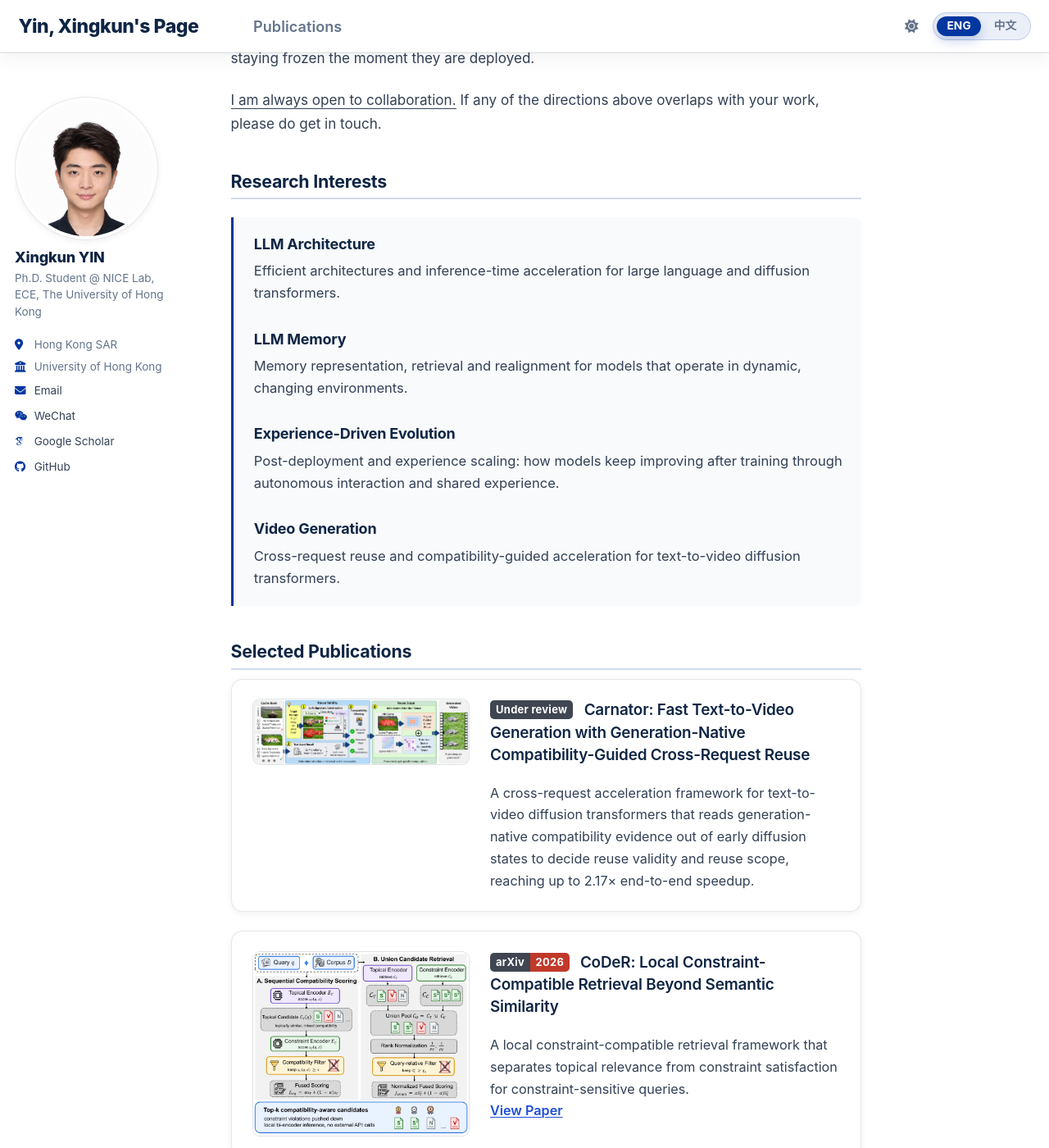
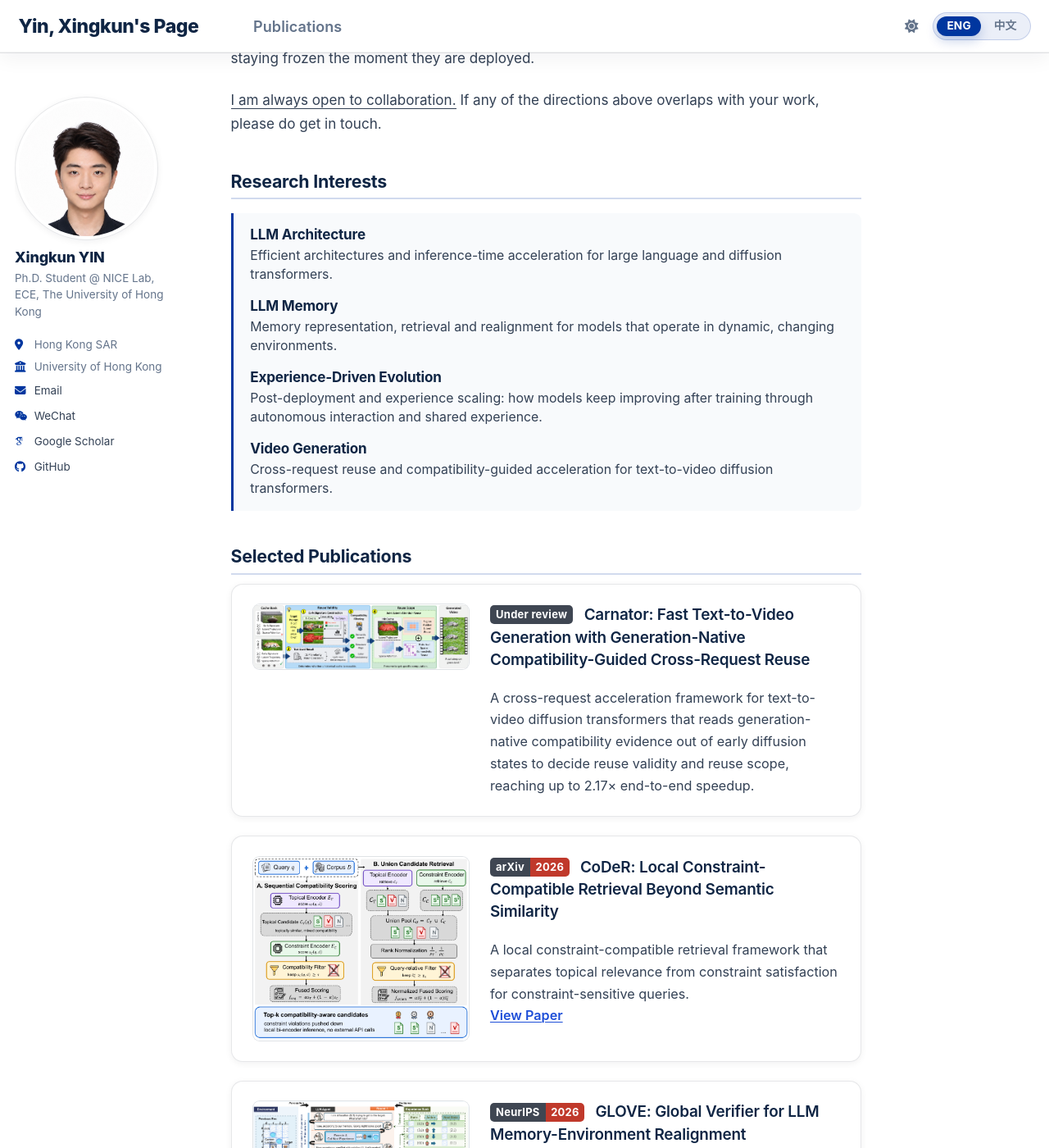
Before and after one commit to troyyxk/troyyxk.github.io, a Jekyll site: the page built from _pages/about.md, in a window 1280 px wide and 1400 px high, scrolled down 625 px. Shown: the whole window at 82% size. Built offline with Jekyll 4.4.1, drawn with Linux system fonts in a browser that asks for light colours; some web fonts are replaced; a script bundle is joined from its source files by our own code; library files that are not in the unit come from our copies; comment, search, counter and statistics services are not loaded.

Commit message:
Tighten the Research Interests block
Measured 501px tall before. The two biggest contributors were the 28.8px gap
above each heading and a 25px paragraph line-height. Now 363px (-28%):

- heading gap 28.8px -> 15.3px
- paragraph line-height 1.65 -> 1.45 (25.1px -> 23px)
- block padding 19.8px -> 15.3px, outer margins trimmed too

Note the site root is 18px, not 16px, so the rem values here are larger than
they look.

```diff
--- a/_sass/layout/_redesign.scss
+++ b/_sass/layout/_redesign.scss
@@ -627,21 +627,21 @@ html[data-theme="dark"] .hero__btn--primary:hover {
    ========================================================================== */
 
 .research-focus {
-  margin: 1.2rem 0 1.8rem;
-  padding: 1.1rem 1.3rem 1.1rem 1.4rem;
+  margin: 0.9rem 0 1.35rem;
+  padding: 0.85rem 1.1rem 0.85rem 1.15rem;
   border-left: 3px solid var(--rs-accent);
   border-radius: 0 var(--rs-radius-sm) var(--rs-radius-sm) 0;
   background: var(--rs-surface);
 }
 
 .research-focus h3 {
-  margin: 1.6rem 0 0.4rem;
+  margin: 0.85rem 0 0.2rem;
   padding: 0;
   border: 0;
   color: var(--rs-heading);
-  font-size: 1rem;
+  font-size: 0.95rem;
   font-weight: 700;
-  line-height: 1.4;
+  line-height: 1.3;
 }
 
 .research-focus h3:first-child {
@@ -651,8 +651,8 @@ html[data-theme="dark"] .hero__btn--primary:hover {
 .research-focus p {
   margin: 0;
   color: var(--rs-body);
-  font-size: 0.92rem;
-  line-height: 1.65;
+  font-size: 0.88rem;
+  line-height: 1.45;
 }
 
 /* ==========================================================================
@@ -860,7 +860,7 @@ html[data-theme="dark"] .pub-card__image {
   }
 
   .research-focus {
-    padding: 0.9rem 1rem 0.9rem 1.1rem;
+    padding: 0.75rem 0.9rem 0.75rem 0.95rem;
   }
 
   .hero {
```
